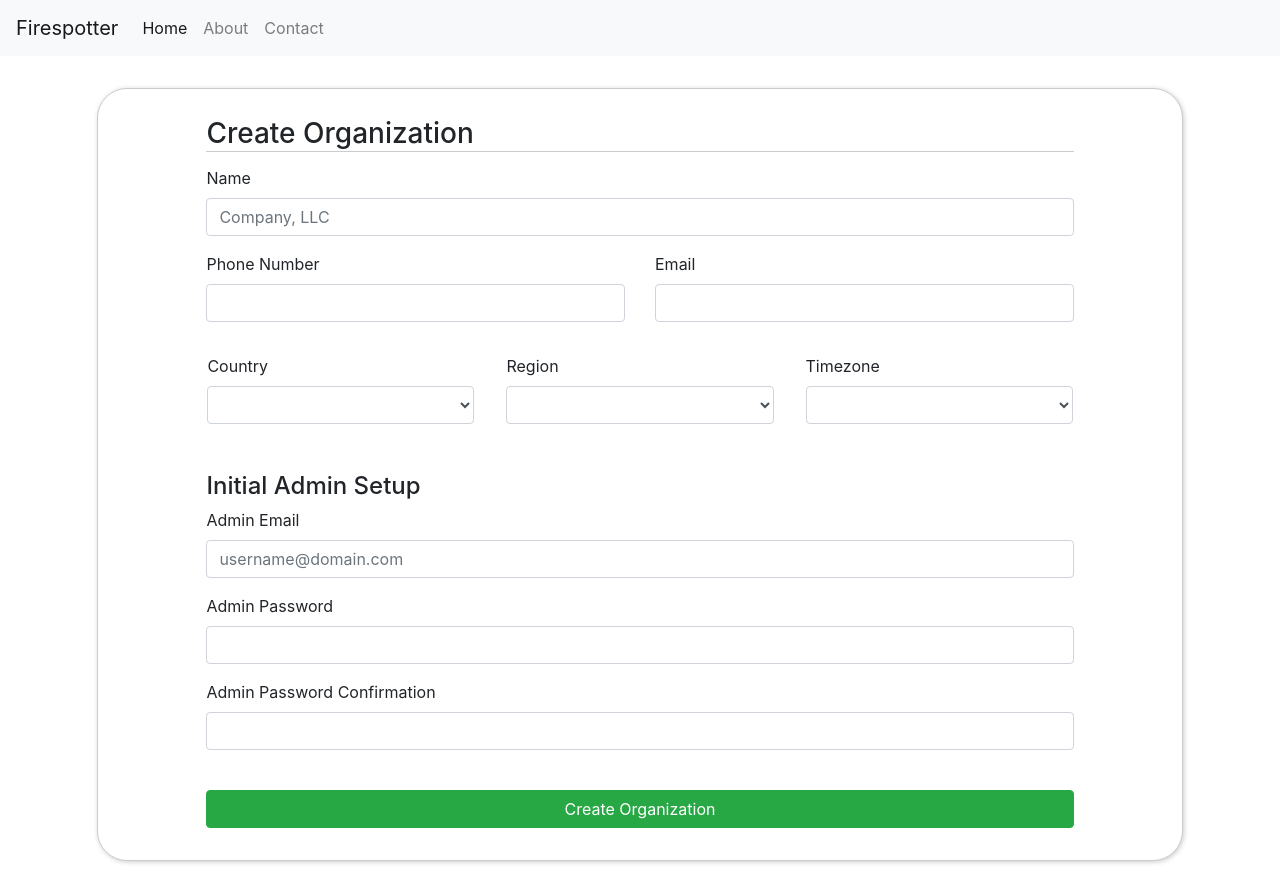
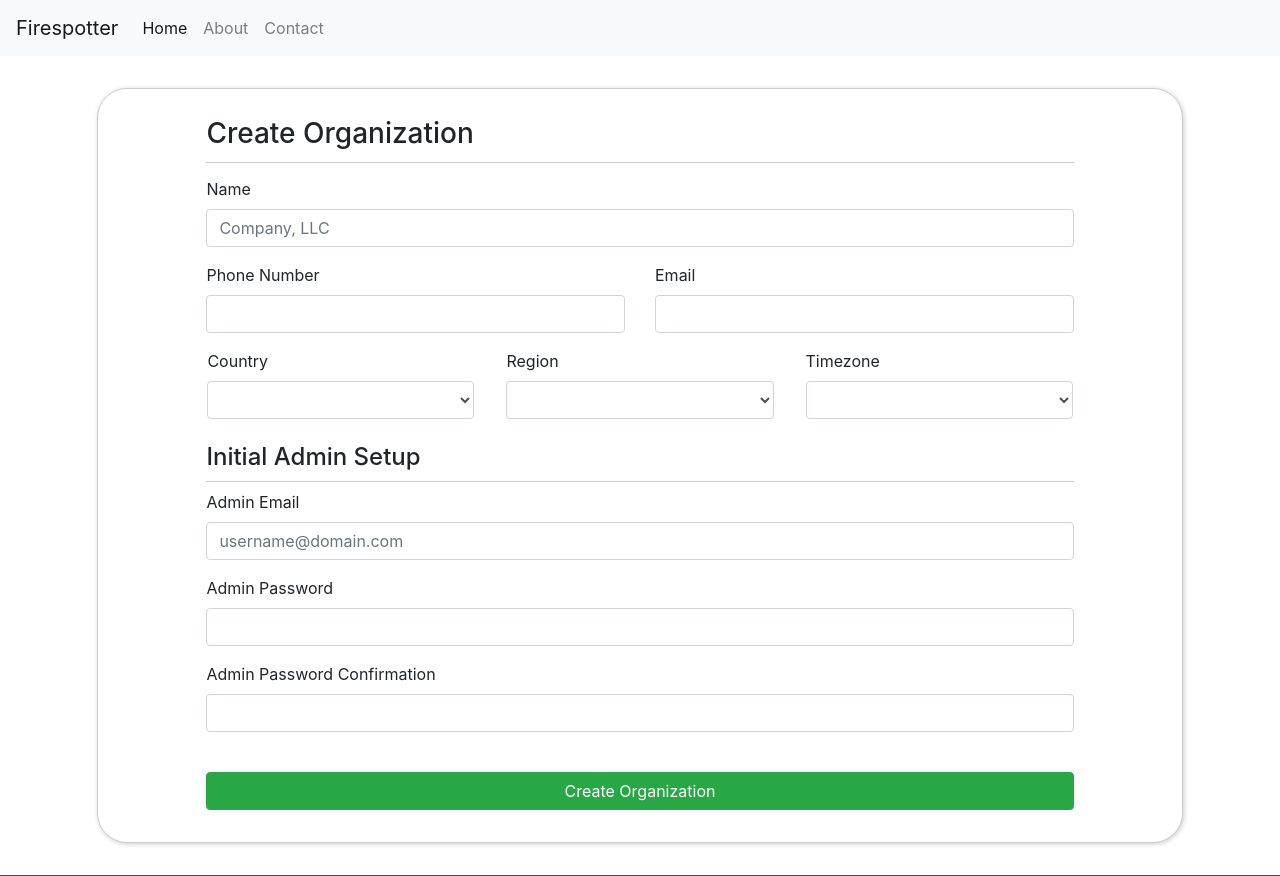
Before and after one commit to UF-CEN4914/firespotter, a Django app: page /sign_up in a window 1280 px wide. Shown: the top 876 px of the page. Run offline with Django 3.2, Linux system fonts and the light colour scheme; lists and menus that the app fills with data are empty; some libraries are stand-ins or nearby versions.

Commit message:
Form finished

```diff
--- a/pages/templates/sign_up.html
+++ b/pages/templates/sign_up.html
@@ -16,6 +16,11 @@
     h3 {
         margin: 1em auto 0.5em auto;
         border-bottom: 1px solid #ccc;
+        padding-bottom: 0.4em;
+    }
+    h4 {
+        border-bottom: 1px solid #ccc;
+        padding-bottom: 0.4em;
     }
     .form-row {
         box-shadow: 1px 1px 5px #ccc;
@@ -25,6 +30,9 @@
     }
     .btn {
         width: 100%;
+    }
+    .col-md-4 {
+        padding: 0 1em 0.5em 1em !important;
     }
 </style>
 <div id="sign_up" class="container">
```
